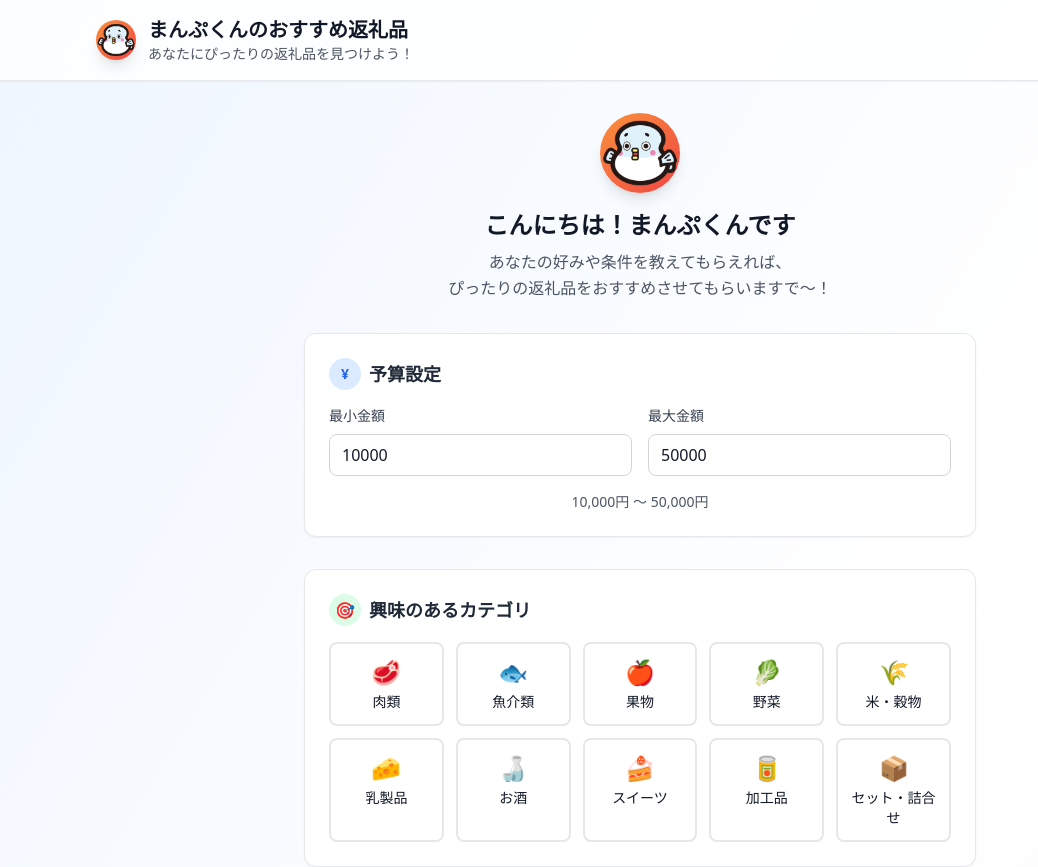
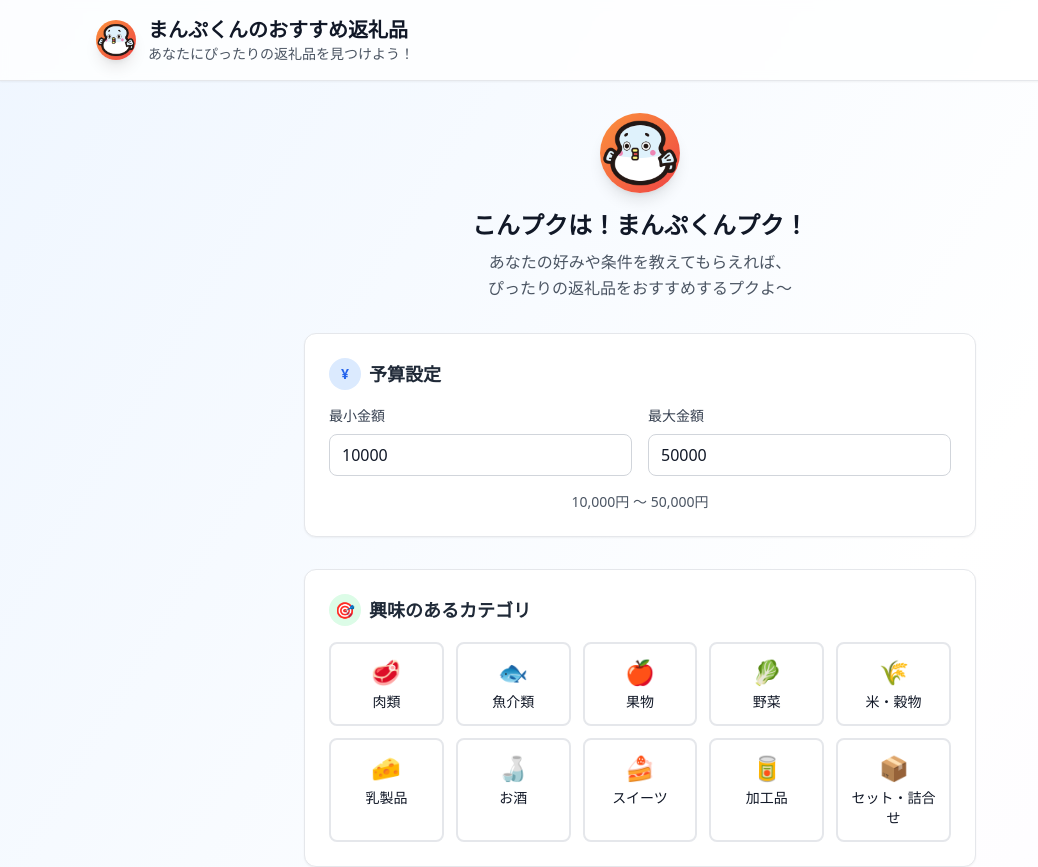
Before and after one commit to yoshicoo/manpuku-recommend, a Next.js app: page /recommend in a window 1280 px wide. Shown: the top 867 px of the page, without its empty margins (0-1038 px from the left). Built offline with nearby package versions, Linux system fonts and the light colour scheme.

Commit message:
Update page.tsx

```diff
--- a/app/recommend/page.tsx
+++ b/app/recommend/page.tsx
@@ -101,11 +101,11 @@ export default function RecommendPage() {
                 />
               </div>
               <h2 className="text-2xl font-bold text-gray-900 mb-2">
-                こんにちは！まんぷくんです
+                こんプクは！まんぷくんプク！
               </h2>
               <p className="text-gray-600 leading-relaxed">
                 あなたの好みや条件を教えてもらえれば、<br />
-                ぴったりの返礼品をおすすめさせてもらいますで〜！
+                ぴったりの返礼品をおすすめするプクよ～
               </p>
             </div>
 
```
